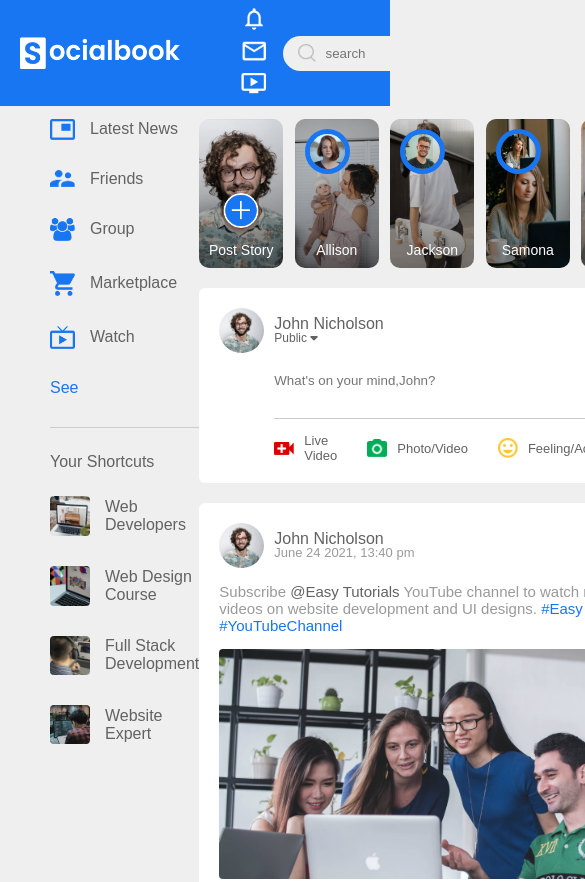
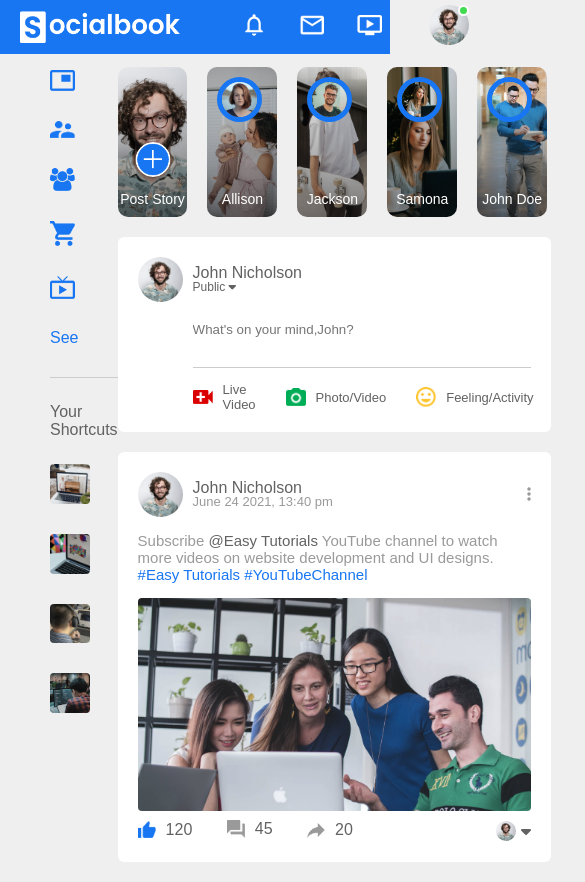
Before and after one commit to Tifem/Social-Book, a plain HTML site: page index.html in a window 390 px wide. Shown: the top 882 px of the page, 585 px wide, since content can reach past the window. Drawn offline with Linux system fonts and the light colour scheme.

Commit message:
done with the interface

```diff
--- a/index.html
+++ b/index.html
@@ -77,27 +77,27 @@
     <div class="container">
       <div class="left-sidebar">
         <div class="imp-links">
-          <a href="#"><img src="images/news.png" alt="" />Latest News</a>
-          <a href="#"><img src="images/friends.png" alt="" />Friends</a>
-          <a href="#"><img src="images/group.png" alt="" />Group</a>
-          <a href="#"><img src="images/marketplace.png" alt="" />Marketplace</a>
-          <a href="#"><img src="images/watch.png" alt="" />Watch</a>
+          <a href="#"><img src="images/news.png" alt="" /><span class="info">Latest News</span></a>
+          <a href="#"><img src="images/friends.png" alt="" /><span class="info">Friends</span></a>
+          <a href="#"><img src="images/group.png" alt="" /><span class="info">Group</span></a>
+          <a href="#"><img src="images/marketplace.png" alt="" /><span class="info">Marketplac</span></a>
+          <a href="#"><img src="images/watch.png" alt="" /><span class="info">Watch</span></a>
           <a href="#">See</a>
         </div>
 
         <div class="shortcut-links">
           <p>Your Shortcuts</p>
           <a href="#"
-            ><img src="images/shortcut-1.png" alt="" />Web Developers</a
+            ><img src="images/shortcut-1.png" alt="" /><span class="info">Web Developers</span></a
           >
           <a href="#"
-            ><img src="images/shortcut-2.png" alt="" />Web Design Course</a
+            ><img src="images/shortcut-2.png" alt="" /><span class="info">Web Design Course</span></a
           >
           <a href="#"
-            ><img src="images/shortcut-3.png" alt="" />Full Stack Development</a
+            ><img src="images/shortcut-3.png" alt="" /><span class="info">Full Stack Development</span></a
           >
           <a href="#"
-            ><img src="images/shortcut-4.png" alt="" />Website Expert</a
+            ><img src="images/shortcut-4.png" alt="" /><span class="info">Website Expert</span></a
           >
         </div>
       </div>
--- a/styles.css
+++ b/styles.css
@@ -473,7 +473,7 @@ max-height: 450px;
     padding: 2px 3px;
     cursor: pointer;
     display: flex;
-    transition: padding-left 0.5s, background 0.5s ;
+    transition: padding-left 0.5s,
 
 }
 
@@ -490,3 +490,39 @@ max-height: 450px;
      background-color: #0a0a0a;
 
 }
+
+@media screen and (max-width: 600px){
+    html{
+        overflow-x: hidden;
+    }
+    .nav-left ul{
+        display: flex;
+        flex-direction: row;
+        gap: 0px;
+    }
+
+
+    nav{
+        display: flex;
+        justify-content: space-between;
+    }
+
+     .info, .right-sidebar, .search-box{
+        display: none;
+    }
+
+    .story{
+        flex-basis: 15%;
+        height: 150px;
+        width: 93%;
+    }
+
+    .post-container, .write-post-container{
+        width: 93%;
+    }
+
+    .story-gallery{
+        justify-content: flex-start;
+        gap: 20px;
+    }
+}
```
